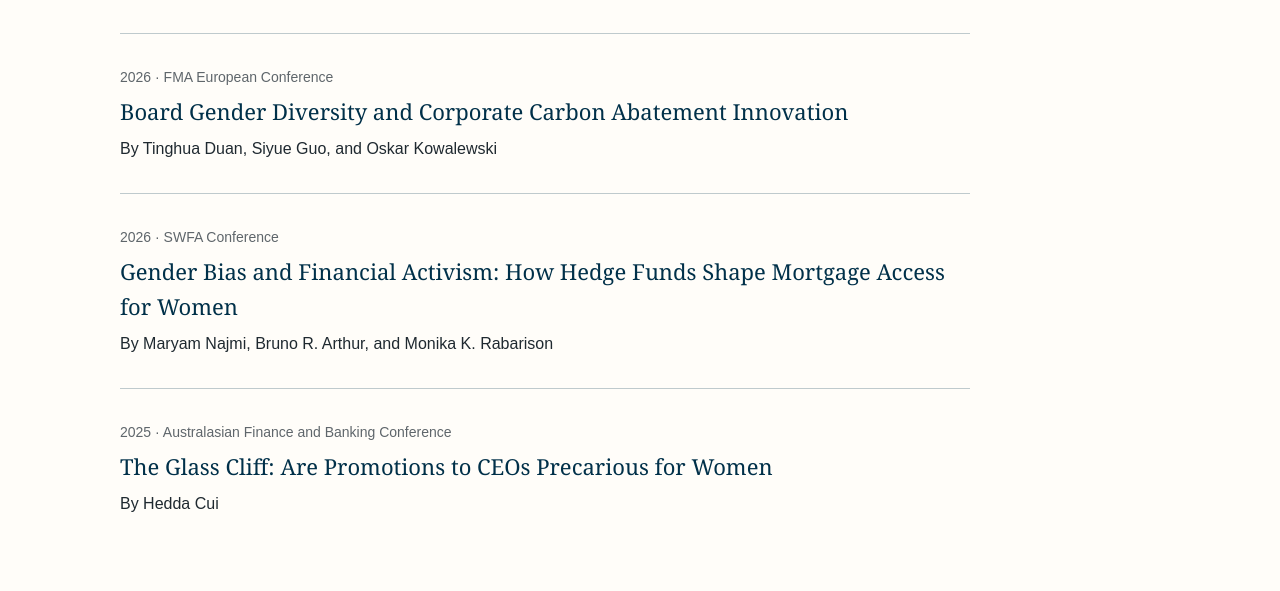
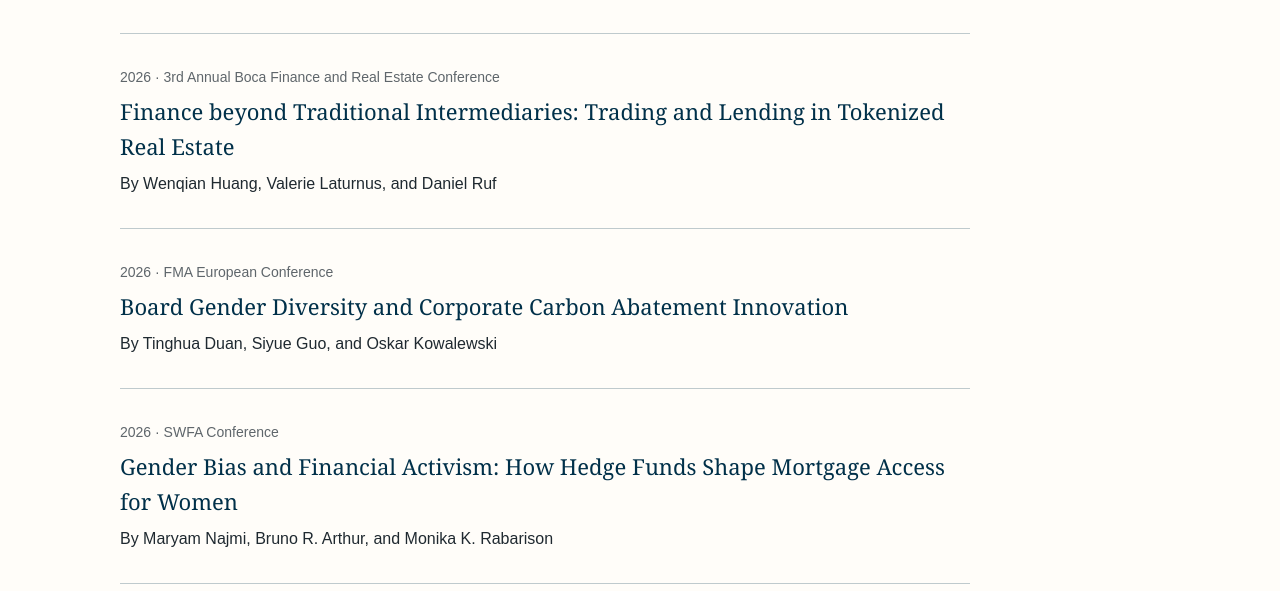
Before and after one commit to AnushriRajJain/AnushriRajJain.github.io, a plain HTML site: page discussions/index.html in a window 1280 px wide. Shown: the part 209-800 px from the top of the page. Drawn offline with Linux system fonts and the light colour scheme.

Commit message:
Add Boca paper to Discussions page

```diff
--- a/discussions/index.html
+++ b/discussions/index.html
@@ -26,6 +26,7 @@
 </header>
 <main class="page">
   <header class="simple-page-header"><h1>Discussions</h1></header>
+  <article class="discussion"><p class="year">2026 · 3rd Annual Boca Finance and Real Estate Conference</p><h2>Finance beyond Traditional Intermediaries: Trading and Lending in Tokenized Real Estate</h2><p>By Wenqian Huang, Valerie Laturnus, and Daniel Ruf</p></article>
   <article class="discussion"><p class="year">2026 · FMA European Conference</p><h2>Board Gender Diversity and Corporate Carbon Abatement Innovation</h2><p>By Tinghua Duan, Siyue Guo, and Oskar Kowalewski</p></article>
   <article class="discussion"><p class="year">2026 · SWFA Conference</p><h2>Gender Bias and Financial Activism: How Hedge Funds Shape Mortgage Access for Women</h2><p>By Maryam Najmi, Bruno R. Arthur, and Monika K. Rabarison</p></article>
   <article class="discussion"><p class="year">2025 · Australasian Finance and Banking Conference</p><h2>The Glass Cliff: Are Promotions to CEOs Precarious for Women</h2><p>By Hedda Cui</p></article>
```
